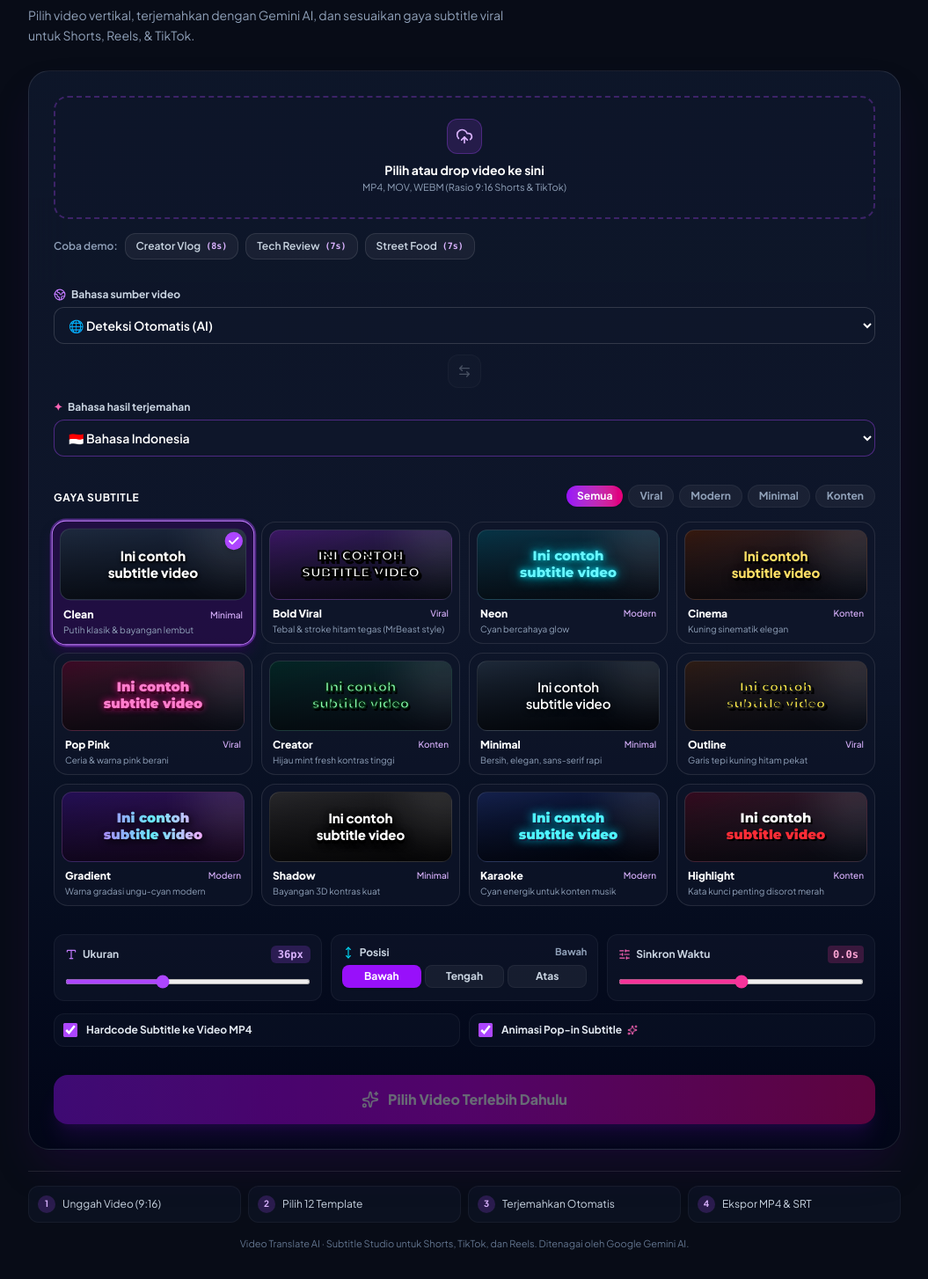
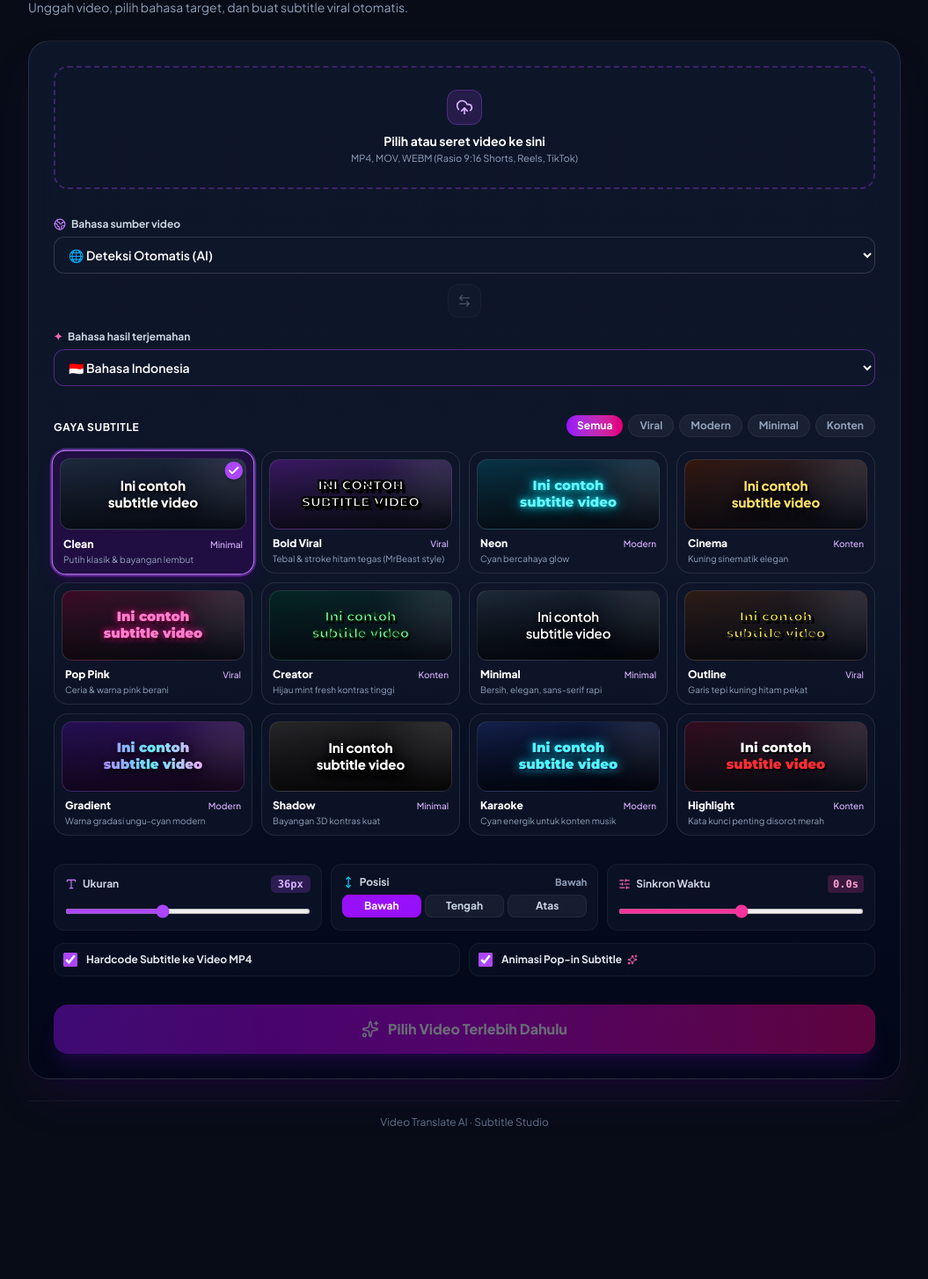
Before and after one commit to shopppit1-tech/Video-konten, a React (Vite) app: page / in a window 1280 px wide. Shown: the part 176-1630 px from the top of the page at 88% size, without its empty margins (112-1167 px from the left). After the commit the page ends 1508 px from the top, so only its background shows below. Built offline with nearby package versions, Linux system fonts and the light colour scheme.

Commit message:
feat: Remove demo presets and guide texts for a clean, direct uploader experience

```diff
--- a/src/App.tsx
+++ b/src/App.tsx
@@ -10,12 +10,7 @@ import {
   Download,
   FileText,
   AlertCircle,
-  Film,
   CheckCircle,
-  Play,
-  RotateCcw,
-  Sliders,
-  Share2,
 } from 'lucide-react';
 
 import {
@@ -470,7 +465,7 @@ export default function App() {
       </section>
 
       {/* Results Workspace (Player, Subtitle Editor, Social Copy) */}
-      {(translationResult || videoMeta) && (
+      {translationResult && (
         <section
           id="result-section"
           className="rounded-3xl border border-white/10 bg-slate-900/90 p-5 sm:p-7 shadow-2xl space-y-6"
@@ -482,12 +477,11 @@ export default function App() {
                 <CheckCircle className="w-4 h-4" />
               </div>
               <h3 className="text-sm font-bold text-white">
-                {translationResult ? `Subtitle Selesai (${translationResult.segments.length} baris)` : 'Preview Video'}
+                Subtitle Selesai ({translationResult.segments.length} baris)
               </h3>
             </div>
 
             {/* Quick Export Button */}
-            {translationResult && (
             <div className="flex items-center gap-2">
               <button
                 type="button"
@@ -499,7 +493,6 @@ export default function App() {
                 <span>Unduh Video Subtitle</span>
               </button>
             </div>
-            )}
           </div>
 
           {/* 2-Column Studio Grid: Player on left, Editor & Social on right */}
@@ -509,7 +502,7 @@ export default function App() {
               {videoMeta && (
                 <VideoPlayerPreview
                   videoUrl={videoMeta.url}
-                  segments={translationResult?.segments || []}
+                  segments={translationResult.segments}
                   templateId={selectedTemplate}
                   fontSize={fontSize}
                   position={position}
@@ -522,7 +515,6 @@ export default function App() {
               )}
 
               {/* Quick actions under player */}
-              {translationResult && (
               <div className="w-full max-w-[340px] mt-3 space-y-2">
                 <button
                   type="button"
@@ -569,14 +561,10 @@ export default function App() {
                   </button>
                 </div>
               </div>
-              )}
             </div>
 
             {/* Right Column: Subtitle Timeline Editor & Social Copy */}
             <div className="lg:col-span-7 space-y-5">
-              {translationResult ? (
-                <>
-                  {/* Subtitle Editor */}
               <SubtitleEditor
                 segments={translationResult.segments}
                 onSegmentsChange={handleUpdateSegments}
@@ -584,7 +572,6 @@ export default function App() {
                 currentTime={currentTime}
               />
 
-                  {/* Social Copy Card */}
               <SocialCopyCard
                 title={translationResult.title}
                 description={translationResult.description}
@@ -593,58 +580,14 @@ export default function App() {
                 subtitlesSummary={translationResult.segments.map((s) => s.translatedText).join(' ')}
                 targetLanguage={targetLang}
               />
-                </>
-              ) : (
-                /* Empty state guide if video is loaded but not yet translated */
-                <div className="p-8 rounded-2xl bg-white/[0.02] border border-dashed border-white/10 text-center space-y-3">
-                  <div className="w-12 h-12 rounded-2xl bg-purple-500/10 text-purple-400 mx-auto flex items-center justify-center">
-                    <Sparkles className="w-6 h-6" />
-                  </div>
-                  <h4 className="text-sm font-bold text-white">
-                    Video Siap Diterjemahkan
-                  </h4>
-                  <p className="text-xs text-slate-400 max-w-sm mx-auto">
-                    Klik tombol <strong>"Mulai Terjemahkan Video"</strong> di atas. AI akan membuat transkrip, menerjemahkan bahasa, menempelkan template subtitle pilihanmu, dan menyiapkan copywriting media sosial.
-                  </p>
-                </div>
-              )}
             </div>
           </div>
         </section>
       )}
 
-      {/* Step Guide Footer */}
-      <footer className="pt-4 border-t border-white/10">
-        <div className="grid grid-cols-2 sm:grid-cols-4 gap-2 text-xs">
-          <div className="flex items-center gap-2 p-2.5 rounded-xl bg-slate-900/50 border border-white/5 text-slate-300">
-            <span className="w-5 h-5 rounded-full bg-purple-500/20 text-purple-300 font-bold flex items-center justify-center text-[10px]">
-              1
-            </span>
-            <span>Unggah Video (9:16)</span>
-          </div>
-          <div className="flex items-center gap-2 p-2.5 rounded-xl bg-slate-900/50 border border-white/5 text-slate-300">
-            <span className="w-5 h-5 rounded-full bg-purple-500/20 text-purple-300 font-bold flex items-center justify-center text-[10px]">
-              2
-            </span>
-            <span>Pilih 12 Template</span>
-          </div>
-          <div className="flex items-center gap-2 p-2.5 rounded-xl bg-slate-900/50 border border-white/5 text-slate-300">
-            <span className="w-5 h-5 rounded-full bg-purple-500/20 text-purple-300 font-bold flex items-center justify-center text-[10px]">
-              3
-            </span>
-            <span>Terjemahkan Otomatis</span>
-          </div>
-          <div className="flex items-center gap-2 p-2.5 rounded-xl bg-slate-900/50 border border-white/5 text-slate-300">
-            <span className="w-5 h-5 rounded-full bg-purple-500/20 text-purple-300 font-bold flex items-center justify-center text-[10px]">
-              4
-            </span>
-            <span>Ekspor MP4 & SRT</span>
-          </div>
-        </div>
-
-        <p className="text-center text-[11px] text-slate-500 mt-4">
-          Video Translate AI · Subtitle Studio untuk Shorts, TikTok, dan Reels. Ditenagai oleh Google Gemini AI.
-        </p>
+      {/* Footer */}
+      <footer className="py-4 text-center text-xs text-slate-500 border-t border-white/5">
+        Video Translate AI · Subtitle Studio
       </footer>
     </main>
   );
--- a/src/components/HeroSection.tsx
+++ b/src/components/HeroSection.tsx
@@ -2,15 +2,15 @@ import React from 'react';
 
 export const HeroSection: React.FC = () => {
   return (
-    <section className="pt-3 pb-1 text-center sm:text-left space-y-2">
+    <section className="pt-2 pb-1 text-center sm:text-left space-y-1">
       <h2 className="text-2xl sm:text-3xl md:text-4xl font-black tracking-tight text-white leading-tight">
         Terjemahkan Video &{' '}
         <span className="bg-gradient-to-r from-purple-400 via-pink-400 to-cyan-300 bg-clip-text text-transparent">
           Subtitle Otomatis
         </span>
       </h2>
-      <p className="text-slate-400 text-xs sm:text-sm max-w-xl leading-relaxed">
-        Pilih video vertikal, terjemahkan dengan Gemini AI, dan sesuaikan gaya subtitle viral untuk Shorts, Reels, & TikTok.
+      <p className="text-slate-400 text-xs sm:text-sm">
+        Unggah video, pilih bahasa target, dan buat subtitle viral otomatis.
       </p>
     </section>
   );
--- a/src/components/UploadZone.tsx
+++ b/src/components/UploadZone.tsx
@@ -1,6 +1,5 @@
 import React, { useRef, useState } from 'react';
 import { UploadCloud, CheckCircle2, AlertCircle } from 'lucide-react';
-import { DEMO_PRESETS, DemoPreset, loadDemoVideo } from '../utils/demoVideos';
 import { VideoMetadata } from '../types';
 
 interface UploadZoneProps {
@@ -17,7 +16,6 @@ export const UploadZone: React.FC<UploadZoneProps> = ({
   onClear,
 }) => {
   const [isDragging, setIsDragging] = useState(false);
-  const [isGeneratingDemo, setIsGeneratingDemo] = useState(false);
   const [errorMsg, setErrorMsg] = useState<string | null>(null);
   const fileInputRef = useRef<HTMLInputElement>(null);
 
@@ -47,7 +45,6 @@ export const UploadZone: React.FC<UploadZoneProps> = ({
         duration: Math.round(tempVideo.duration) || 10,
         width: tempVideo.videoWidth || 720,
         height: tempVideo.videoHeight || 1280,
-        isDemo: false,
       });
     };
 
@@ -74,35 +71,8 @@ export const UploadZone: React.FC<UploadZoneProps> = ({
     }
   };
 
-  const handleSelectDemo = async (preset: DemoPreset) => {
-    try {
-      setIsGeneratingDemo(true);
-      setErrorMsg(null);
-      const { blob, url } = await loadDemoVideo(preset);
-      const demoFile = new File([blob], `${preset.id}.mp4`, { type: 'video/mp4' });
-
-      onVideoSelected({
-        file: demoFile,
-        url,
-        name: `${preset.title}`,
-        size: blob.size || 78000,
-        duration: preset.duration,
-        width: 720,
-        height: 1280,
-        isDemo: true,
-        script: preset.script,
-        presetId: preset.id,
-      });
-    } catch (err: any) {
-      setErrorMsg('Gagal memuat video demo: ' + (err?.message || 'Error'));
-    } finally {
-      setIsGeneratingDemo(false);
-    }
-  };
-
   return (
     <div className="space-y-3">
-      {/* Active Video Banner if selected */}
       {videoMeta ? (
         <div className="rounded-2xl border border-purple-500/30 bg-purple-950/20 p-3 sm:p-4 backdrop-blur-md flex flex-wrap items-center justify-between gap-3 shadow-md">
           <div className="flex items-center gap-3">
@@ -110,16 +80,9 @@ export const UploadZone: React.FC<UploadZoneProps> = ({
               <CheckCircle2 className="w-5 h-5 text-emerald-400" />
             </div>
             <div>
-              <div className="flex items-center gap-2">
-                <span className="font-bold text-white text-sm truncate max-w-[200px] sm:max-w-md">
+              <span className="font-bold text-white text-sm truncate max-w-[200px] sm:max-w-md block">
                 {videoMeta.name}
               </span>
-                {videoMeta.isDemo && (
-                  <span className="text-[10px] uppercase font-bold px-2 py-0.5 rounded-full bg-purple-500/30 text-purple-200 border border-purple-400/30">
-                    Demo
-                  </span>
-                )}
-              </div>
               <div className="text-xs text-slate-400 flex items-center gap-3 mt-0.5">
                 <span>⏱️ {videoMeta.duration}s</span>
                 <span>📐 {videoMeta.width}x{videoMeta.height}</span>
@@ -147,8 +110,6 @@ export const UploadZone: React.FC<UploadZoneProps> = ({
           </div>
         </div>
       ) : (
-        /* Upload Area */
-        <div className="space-y-3">
         <div
           onDragOver={handleDragOver}
           onDragLeave={handleDragLeave}
@@ -177,36 +138,14 @@ export const UploadZone: React.FC<UploadZoneProps> = ({
           </div>
 
           <p className="mt-2 text-sm font-bold text-white">
-              Pilih atau drop video ke sini
+            Pilih atau seret video ke sini
           </p>
           <p className="text-[11px] text-slate-400 mt-0.5">
-              MP4, MOV, WEBM (Rasio 9:16 Shorts & TikTok)
+            MP4, MOV, WEBM (Rasio 9:16 Shorts, Reels, TikTok)
           </p>
-          </div>
-
-          {/* Quick Demo Chips */}
-          <div className="flex flex-wrap items-center gap-2 pt-1">
-            <span className="text-xs text-slate-400 font-semibold">Coba demo:</span>
-            {DEMO_PRESETS.map((preset) => (
-              <button
-                key={preset.id}
-                type="button"
-                disabled={isGeneratingDemo || isProcessing}
-                onClick={() => handleSelectDemo(preset)}
-                className="px-3 py-1.5 rounded-xl text-xs font-semibold bg-white/5 hover:bg-purple-600/20 text-slate-300 hover:text-white border border-white/10 hover:border-purple-500/40 transition cursor-pointer disabled:opacity-50 flex items-center gap-1.5"
-              >
-                <span>{preset.title.split(':')[0]}</span>
-                <span className="text-[10px] text-purple-300 font-mono">({preset.duration}s)</span>
-              </button>
-            ))}
-            {isGeneratingDemo && (
-              <span className="text-xs text-purple-300 animate-pulse">Memuat...</span>
-            )}
-          </div>
         </div>
       )}
 
-      {/* Error notification */}
       {errorMsg && (
         <div className="flex items-center gap-2 p-3 rounded-xl bg-red-950/40 border border-red-500/30 text-red-200 text-xs">
           <AlertCircle className="w-4 h-4 text-red-400 shrink-0" />
```
Lines whose indentation alone changed are shown as unchanged.
